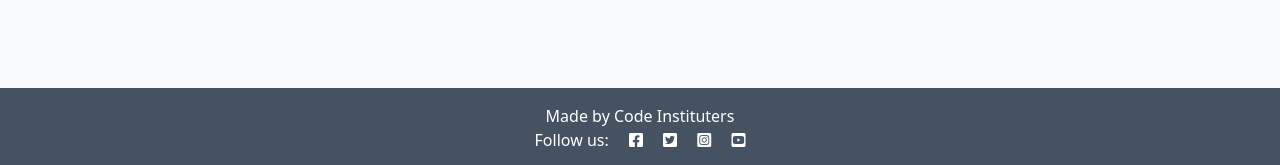
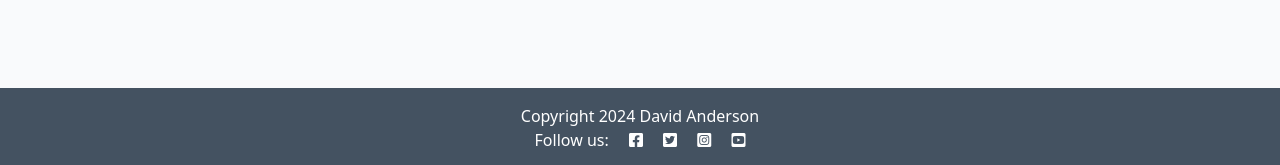
Before and after one commit to 010001000100000101000001/django-blog, a Django app: page / in a window 1280 px wide. Shown: the part 632-797 px from the top of the page. Run offline with Django 4.2, Linux system fonts and the light colour scheme; data that the repository does not hold is empty.

Commit message:
Added some content to base.html and index.html to practice template inheritance

```diff
--- a/blog/templates/blog/index.html
+++ b/blog/templates/blog/index.html
@@ -50,3 +50,7 @@
 
 <!-- index.html content ends here -->
 {% endblock %}
+
+{% block copyright %}
+    Copyright 2024 David Anderson
+{% endblock %}
--- a/codestar/settings.py
+++ b/codestar/settings.py
@@ -28,9 +28,9 @@ TEMPLATES_DIR = os.path.join(BASE_DIR, 'templates')
 SECRET_KEY = os.environ.get("SECRET_KEY")
 
 # SECURITY WARNING: don't run with debug turned on in production!
-DEBUG = False
+DEBUG = True
 
-ALLOWED_HOSTS = ['8000-010001000100-djangoblog-kdjtmfwns56.ws-eu110.gitpod.io', 'django-blog-new-21411e0a25f2.herokuapp.com']
+ALLOWED_HOSTS = ['8000-010001000100-djangoblog-su8a5585avw.ws-eu110.gitpod.io', 'django-blog-new-21411e0a25f2.herokuapp.com']
 
 # Application definition
 
--- a/templates/base.html
+++ b/templates/base.html
@@ -60,7 +60,11 @@
 
     <!-- Footer -->
     <footer class="footer mt-auto py-3 dark-bg">
-        <p class="m-0 text-center text-white">Made by Code Instituters</p>
+        <p class="m-0 text-center text-white">
+            {% block copyright %}
+                Made by Code Instituters
+            {% endblock copyright %}
+        </p>
         <p class="m-0 text-center text-white">Follow us: <i class="fab fa-facebook-square ms-3"></i>
             <i class="fab fa-twitter-square ms-3"></i>
             <i class="fab fa-instagram-square ms-3"></i>
```
